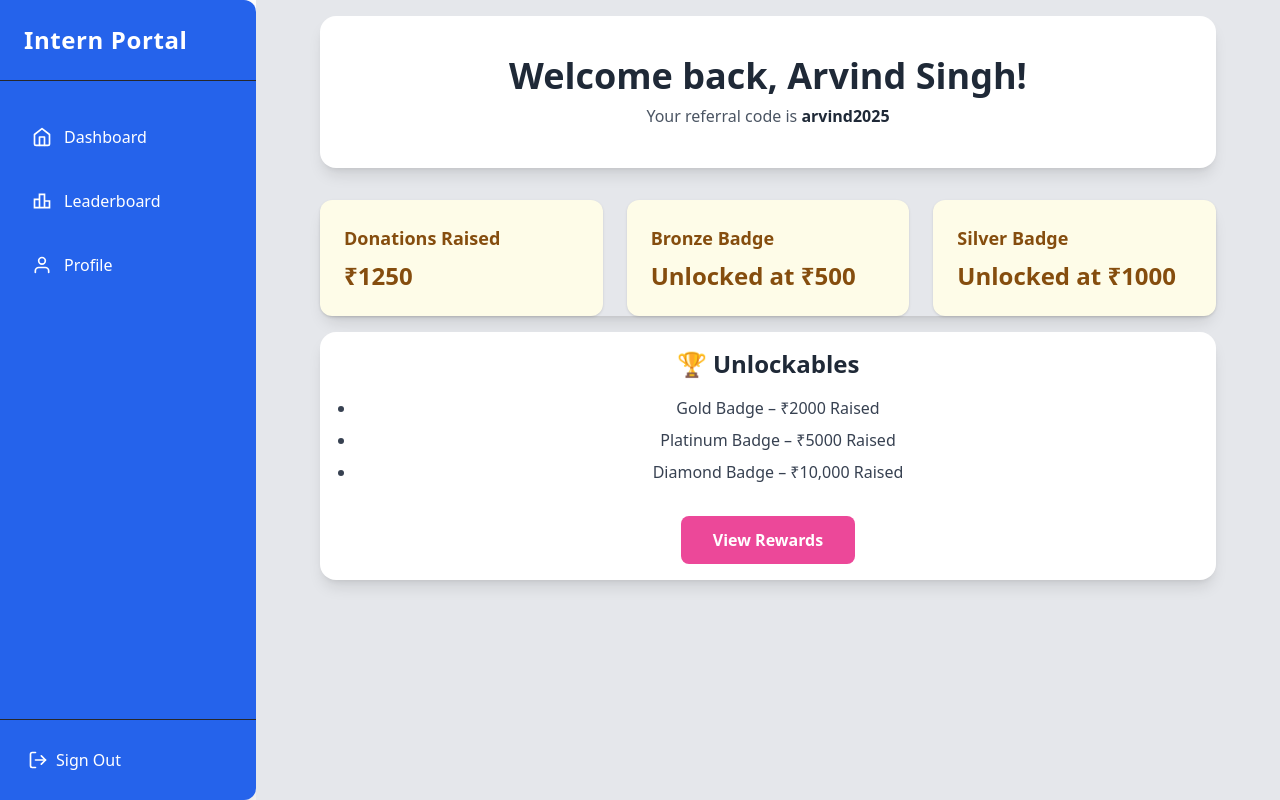
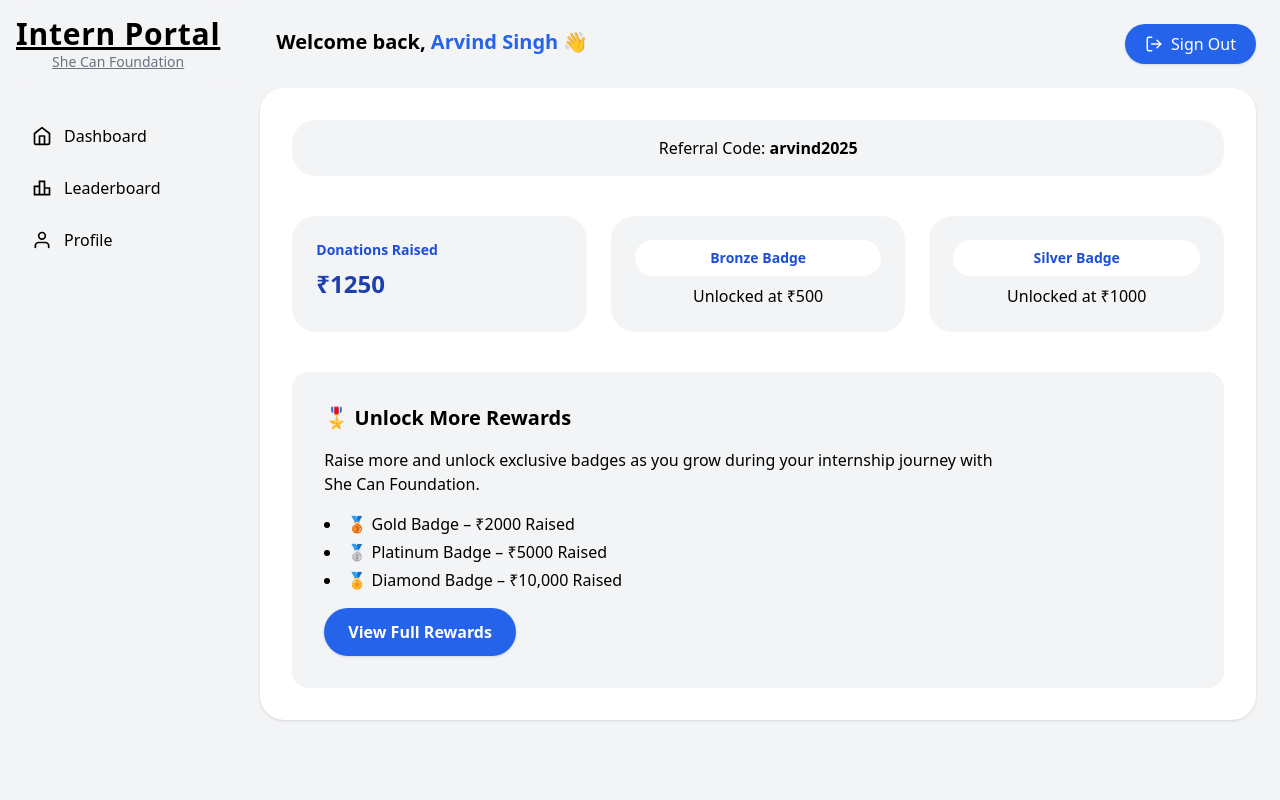
Before and after one commit to newdevatgit/intern-portal, a React (Vite) app: page /dashboard in a window 1280 px wide. Built offline with nearby package versions, Linux system fonts and the light colour scheme.

Commit message:
Dashboard ui improvements

```diff
--- a/src/components/Sidebar.jsx
+++ b/src/components/Sidebar.jsx
@@ -11,21 +11,22 @@ function Sidebar() {
   };
 
   return (
-    <aside className="h-screen w-64 bg-blue-600 text-white flex flex-col justify-between shadow-2xl rounded-r-xl overflow-hidden transition-all duration-300 ease-in-out">
+    <aside className="min-h-screen w-50 bg-gray-100 text-black flex flex-col justify-between shadow-2xl overflow-hidden transition-all duration-300 ease-in-out">
 
       {/* Top Logo/Title */}
-      <div className="p-6 border-b border-zinc-800">
-        <h1 className="text-2xl font-extrabold tracking-wide">Intern Portal</h1>
+      <div className="p-4 bg-gray-100 rounded-3xl">
+        <h1 className="text-3xl underline font-extrabold tracking-wide">Intern Portal</h1>
+        <p className="text-sm text-center underline text-gray-500">She Can Foundation</p>
       </div>
 
       {/* Navigation Links */}
-      <nav className="flex-1 px-4 py-8 space-y-4 text-base font-medium">
+      <nav className="text-base font-medium flex-1 px-4 py-6 space-y-1">
         <SidebarLink to="/dashboard" icon={<FiHome />} label="Dashboard" />
         <SidebarLink to="/dashboard/leaderboard" icon={<MdOutlineLeaderboard />} label="Leaderboard" />
         <SidebarLink to="/dashboard/profile" icon={<FiUser />} label="Profile" />
       </nav>
 
-      {/* Sign Out */}
+      {/* Sign Out
       <div className="p-4 border-t border-zinc-800">
         <button
           onClick={handleSignOut}
@@ -34,7 +35,7 @@ function Sidebar() {
           <FiLogOut className="text-xl transition-transform group-hover:scale-110" />
           Sign Out
         </button>
-      </div>
+      </div> */}
     </aside>
   );
 }
@@ -44,7 +45,7 @@ function SidebarLink({ to, icon, label }) {
   return (
     <Link
       to={to}
-      className="flex items-center gap-3 px-4 py-3 rounded-lg hover:text-black hover:bg-white transition-all duration-200 ease-in-out"
+      className="flex items-center gap-3 px-4 py-3 rounded-3xl hover:text-white hover:bg-blue-600 transition-all duration-200 ease-in-out"
     >
       <span className="text-xl transition-transform group-hover:scale-110">{icon}</span>
       {label}
--- a/src/pages/Dashboard.jsx
+++ b/src/pages/Dashboard.jsx
@@ -1,57 +1,87 @@
+import { FiLogOut } from "react-icons/fi";
+import { useNavigate } from "react-router-dom";
+
 export default function Dashboard() {
+  const navigate = useNavigate();
+
   const intern = {
     name: "Arvind Singh",
     referralCode: "arvind2025",
     donations: 1250,
   };
 
+  const handleSignOut = () => {
+    navigate("/");
+  };
+
   return (
-    <div className="min-h-screen bg-gray-200 p-4">
-      {/* Hero Greeting */}
-      <div className="max-w-4xl mx-auto bg-white rounded-2xl shadow-lg p-10 mb-8 text-center">
-        <h1 className="text-4xl font-extrabold text-gray-800 mb-2">
-          Welcome back, {intern.name}!
-        </h1>
-        <p className="text-gray-600">
-          Your referral code is <span className="font-semibold text-gray-800">{intern.referralCode}</span>
-        </p>
+    <div className="min-h-screen bg-gray-100 text-black p-6">
+      {/* Header */}
+      <div className="max-w-6xl mx-auto flex justify-between items-center mb-6">
+       <h2 className="text-xl pl-4 font-bold mb-1">
+            Welcome back, <span className="text-blue-600">{intern.name}</span> 👋
+          </h2>
+        <button
+          onClick={handleSignOut}
+          className="flex items-center gap-2 px-5 py-2 bg-blue-600 text-white font-medium rounded-full shadow hover:bg-blue-700 transition"
+        >
+          <FiLogOut className="text-lg" />
+          Sign Out
+        </button>
       </div>
 
-      {/* Stats Grid */}
-      <div className="max-w-4xl mx-auto rounded-2xl shadow-lg grid gap-6 grid-cols-1 sm:grid-cols-3 mb-4">
-        <Card title="Donations Raised" value={`₹${intern.donations}`} color="yellow" />
-        <Card title="Bronze Badge" subtitle="Unlocked at ₹500" color="yellow" />
-        <Card title="Silver Badge" subtitle="Unlocked at ₹1000" color="yellow" />
-      </div>
+      {/* Main Card Container */}
+      <div className="max-w-6xl mx-auto bg-white shadow rounded-3xl p-8 space-y-10">
+        {/* Welcome Section */}
+        <section>
 
-      {/* CTA Section */}
-      <div className="max-w-4xl mx-auto bg-white rounded-2xl shadow-lg p-4 text-center">
-        <h2 className="text-2xl font-semibold text-gray-800 mb-4">🏆 Unlockables</h2>
-        <ul className="list-disc pl-5 text-gray-700 space-y-2 mb-6">
-          <li>Gold Badge – ₹2000 Raised</li>
-          <li>Platinum Badge – ₹5000 Raised</li>
-          <li>Diamond Badge – ₹10,000 Raised</li>
-        </ul>
-        <button className="mt-2 bg-pink-500 text-white font-semibold px-8 py-3 rounded-lg hover:bg-pink-600 transition">
-          View Rewards
-        </button>
+          <p className="text-base p-4 text-center bg-gray-100 rounded-3xl">
+            Referral Code:{" "}
+            <span className="text-black font-bold">
+              {intern.referralCode}
+            </span>
+          </p>
+        </section>
+
+        {/* Stats Cards */}
+        <section className="grid grid-cols-1 sm:grid-cols-3 gap-6">
+          <div className="bg-gray-100 rounded-3xl p-6 ">
+            <h3 className="text-sm font-semibold text-blue-700">Donations Raised</h3>
+            <p className="text-2xl font-bold mt-2 text-blue-800">
+              ₹{intern.donations}
+            </p>
+          </div>
+          <div className="bg-gray-100 rounded-3xl  p-6">
+            <h3 className="text-sm bg-white text-center rounded-3xl p-2 font-bold text-blue-700">Bronze Badge</h3>
+            <p className="text-base text-center text-bold mt-2">Unlocked at ₹500</p>
+          </div>
+          <div className="bg-gray-100 rounded-3xl  p-6">
+            <h3 className="text-sm bg-white text-center rounded-3xl p-2 font-bold text-blue-700">Silver Badge</h3>
+            <p className="text-base text-center text-bold mt-2">Unlocked at ₹1000</p>
+          </div>
+        </section>
+
+        {/* Rewards Section */}
+        <section className="bg-gray-100 rounded-2xl p-8 space-y-4">
+          <h3 className="text-xl font-bold text-black">
+            🎖️ Unlock More Rewards
+          </h3>
+
+          <p className="text-base max-w-2xl">
+            Raise more and unlock exclusive badges as you grow during your internship journey with She Can Foundation.
+          </p>
+
+          <ul className="list-disc list-inside text-base space-y-1">
+            <li>🥉 Gold Badge – ₹2000 Raised</li>
+            <li>🥈 Platinum Badge – ₹5000 Raised</li>
+            <li>🏅 Diamond Badge – ₹10,000 Raised</li>
+          </ul>
+
+          <button className="mt-4 px-6 py-3 rounded-full bg-blue-600 text-white font-semibold hover:bg-blue-700 transition-all shadow">
+            View Full Rewards
+          </button>
+        </section>
       </div>
     </div>
   );
 }
-
-/** Reusable Stat Card */
-function Card({ title, value, subtitle = "", color }) {
-  const colorMap = {
-    pink: "bg-pink-50 text-pink-800",
-    teal: "bg-teal-50 text-teal-800",
-    yellow: "bg-yellow-50 text-yellow-800",
-  };
-
-  return (
-    <div className={`${colorMap[color]} rounded-xl p-6 shadow`}>
-      <h3 className="text-lg font-semibold">{title}</h3>
-      <p className="text-2xl font-bold mt-2">{value || subtitle}</p>
-    </div>
-  );
-}
```
